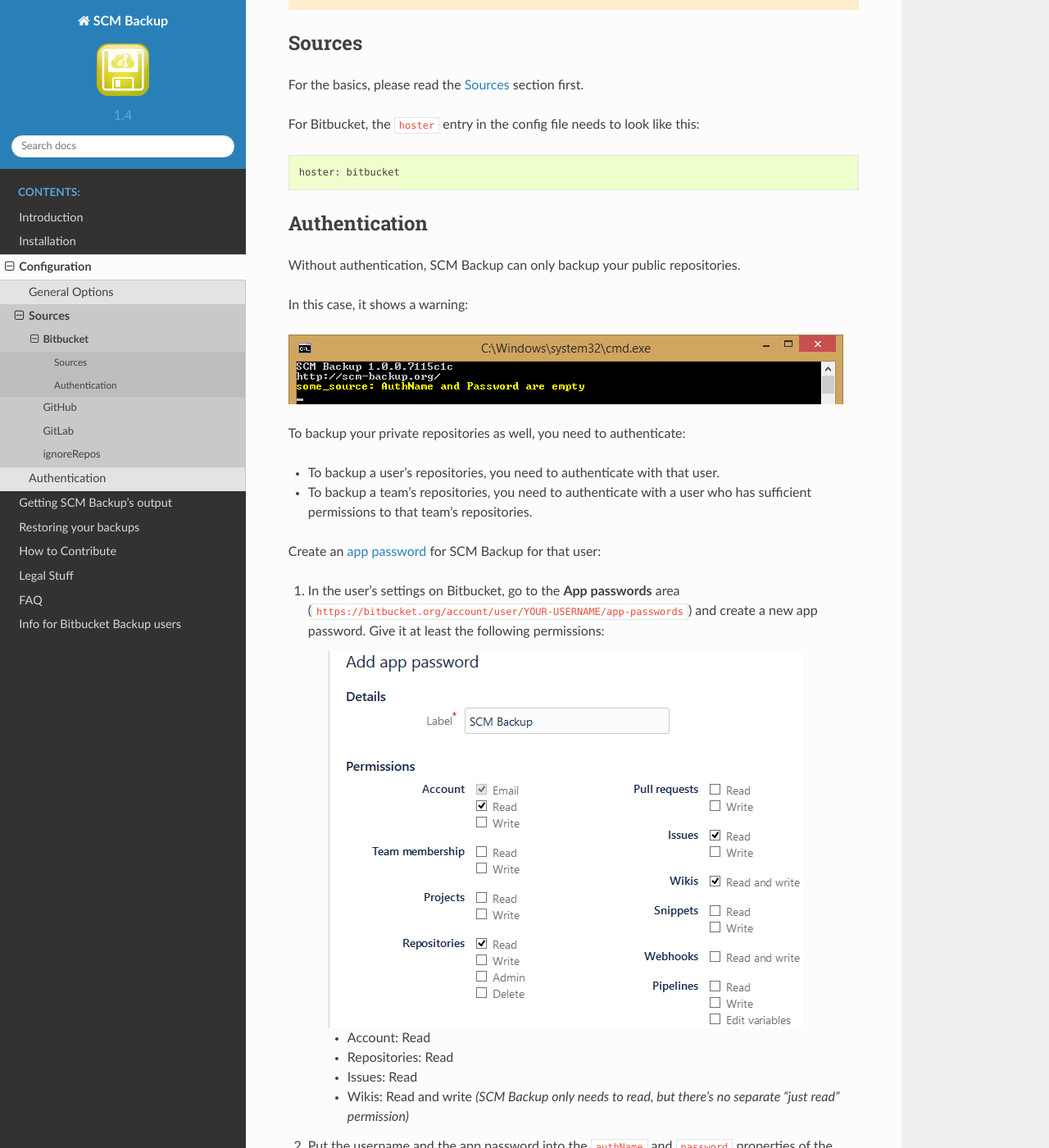
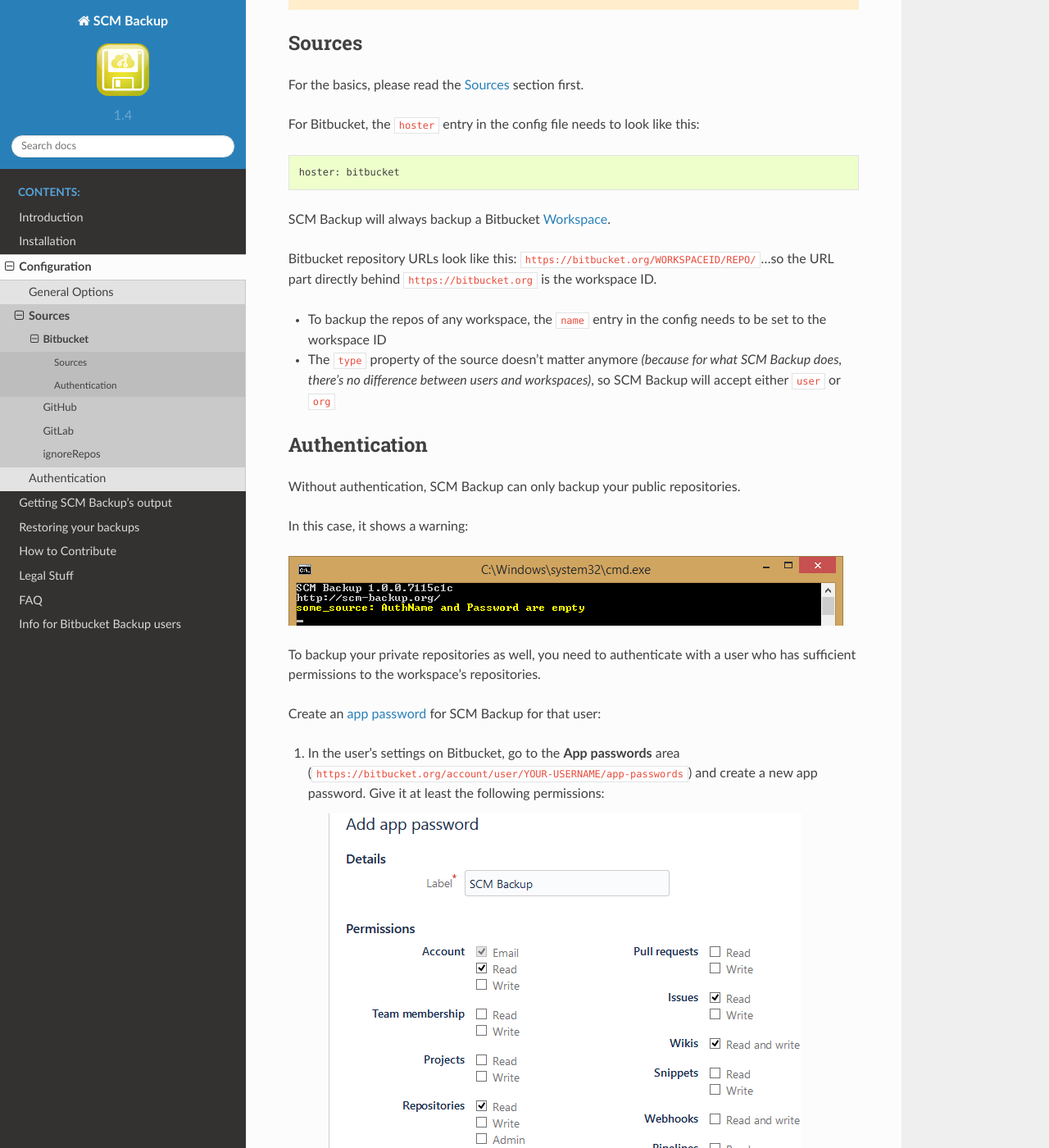
Before and after one commit to christianspecht/scm-backup-docs, a Sphinx documentation site: the page built from source/config-bitbucket.rst, in a window 1280 px wide and 1400 px high, scrolled down 417 px. Shown: the whole window at 82% size. Built offline with Sphinx 7.4.7 and the Read the Docs theme 2.0.0, drawn with Linux system fonts in a browser that asks for light colours; some of the changed text lies outside the part shown.

Commit message:
added info about Bitbucket workspaces
(christianspecht/scm-backup#50)

```diff
--- a/source/config-bitbucket.rst
+++ b/source/config-bitbucket.rst
@@ -22,6 +22,14 @@ For Bitbucket, the ``hoster`` entry in the config file needs to look like this::
 
     hoster: bitbucket
 
+SCM Backup will always backup a Bitbucket `Workspace <https://confluence.atlassian.com/bitbucket/workspaces-966686552.html>`_.
+
+Bitbucket repository URLs look like this: ``https://bitbucket.org/WORKSPACEID/REPO/``...so the URL part directly behind ``https://bitbucket.org`` is the workspace ID.
+
+- To backup the repos of any workspace, the ``name`` entry in the config needs to be set to the workspace ID
+- The ``type`` property of the source doesn't matter anymore *(because for what SCM Backup does, there's no difference between users and workspaces)*, so SCM Backup will accept either ``user`` or ``org``
+
+
 
 Authentication
 --------------
@@ -32,10 +40,7 @@ In this case, it shows a warning:
 
 .. image:: config-auth-warning.png
 
-To backup your private repositories as well, you need to authenticate:
-
-- To backup a user's repositories, you need to authenticate with that user.
-- To backup a team's repositories, you need to authenticate with a user who has sufficient permissions to that team's repositories.
+To backup your private repositories as well, you need to authenticate with a user who has sufficient permissions to the workspace's repositories.
 
 Create an `app password <https://confluence.atlassian.com/bitbucket/app-passwords-828781300.html>`_ for SCM Backup for that user:
 
@@ -50,6 +55,12 @@ Create an `app password <https://confluence.atlassian.com/bitbucket/app-password
 
 #. Put the username and the app password into the ``authName`` and ``password`` properties of the source in the config file.
 
+    .. note::
+
+        By default, a user's workspace ID is equal to the user name, but it's possible to `change the workspace ID <https://confluence.atlassian.com/bitbucket/change-a-workspace-id-966686598.html>`_, so workspace ID and user name don't match anymore.
+
+        In this case, you need to set ``name`` to the workspace ID and ``authName`` to the user name.
+
     Example::
 
         sources:
@@ -57,8 +68,8 @@ Create an `app password <https://confluence.atlassian.com/bitbucket/app-password
           - title: some_title
             hoster: bitbucket
             type: org
-            name: your_team_name
+            name: your_workspace
             authName: your_user_name
             password: your_app_password
 
-    This will backup the repositories of the team ``your_team_name``, but authenticate with the user ``your_user_name`` and the app password.
+    This will backup the repositories of the workspace ``your_workspace``, but authenticate with the user ``your_user_name`` and the app password.
```
